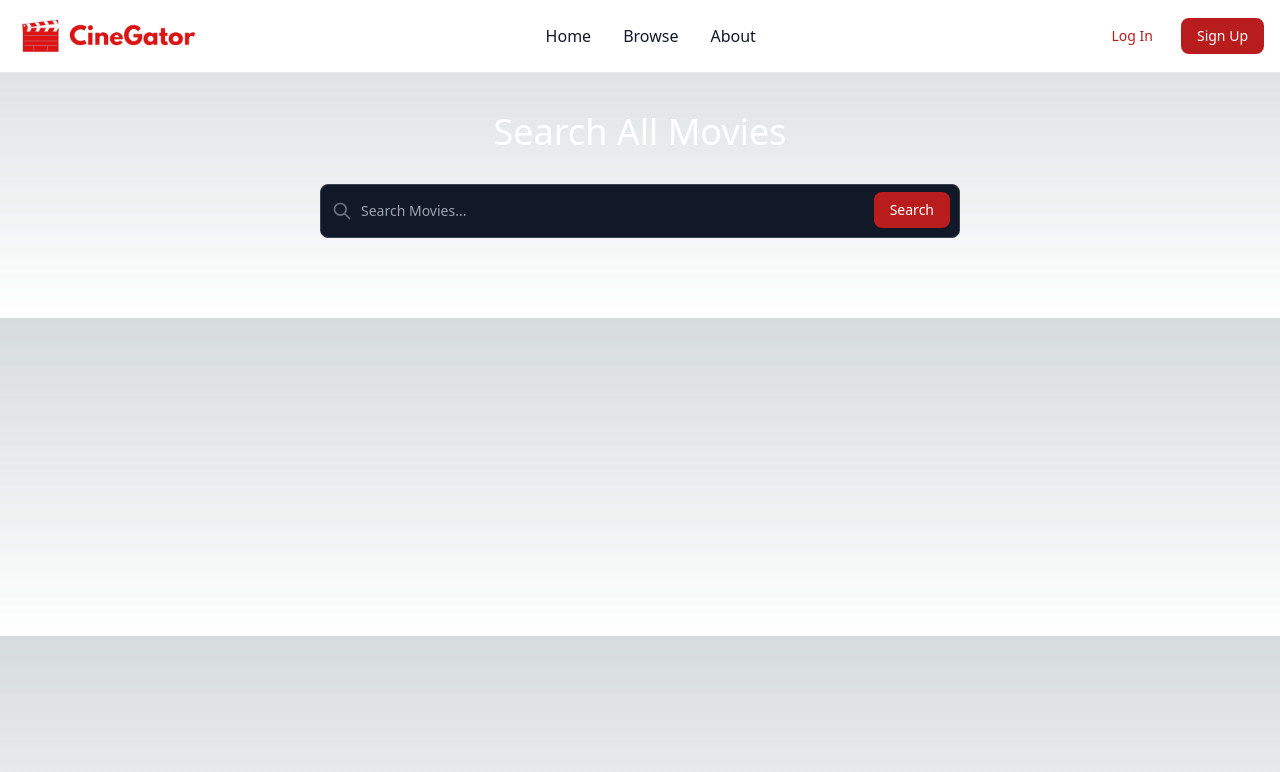
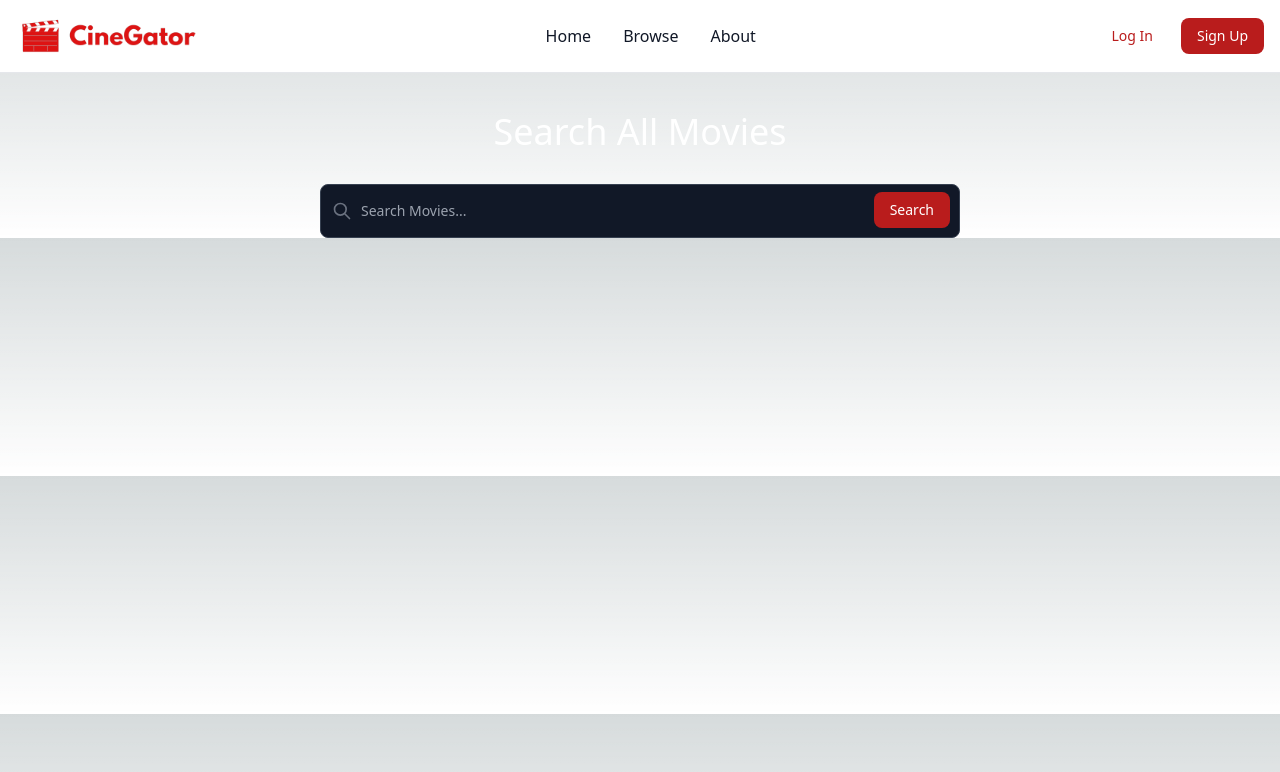
Before and after one commit to CIS4930IC/CineGator, a Next.js app in the folder frontend/: page /browse in a window 1280 px wide. Shown: the top 772 px of the page. Built offline with nearby package versions, Linux system fonts and the light colour scheme.

Commit message:
Added loading and no results to search

```diff
--- a/frontend/src/app/browse/page.js
+++ b/frontend/src/app/browse/page.js
@@ -1,5 +1,5 @@
 "use client"
-import { useState } from "react"
+import { useState, useEffect } from "react"
 import useSwr from "swr"
 import MovieCard from "../components/MovieCard"
 
@@ -9,15 +9,23 @@
 export default function Browse() {
     const [movieResult, setMovieResult] = useState([])
     const [query, setQuery] = useState("")
+    const [shouldFetch, setShouldFetch] = useState(false)
 
-    const { data, error } = useSwr(
-        () => query && `https://api.themoviedb.org/3/search/movie?api_key=${api}&query=${query}`,
+    const { data, error, isLoading } = useSwr(
+        () => shouldFetch && query && `https://api.themoviedb.org/3/search/movie?api_key=${api}&query=${query}`,
         fetcher
     )
 
+    useEffect(() => {
+        if (data) {
+            setMovieResult(data)
+            setShouldFetch(false)
+        }
+    }, [data])
+
     function search(e) {
         e.preventDefault();
-        setMovieResult(data)
+        setShouldFetch(true)
     }
 
     return (
@@ -34,16 +42,24 @@
                         <button type="submit" className="text-white absolute right-2.5 bottom-2.5 bg-red-700 hover:bg-red-800 focus:outline-none font-medium rounded-lg text-sm px-4 py-2 dark:bg-red-600 dark:hover:bg-red-700">Search</button>
                     </div>
                 </form>
-                <div className="flex justify-center mt-10 mb-10">
-                    <div className="grid sm:grid-cols-2 md:grid-cols-3 lg:grid-cols-4 xl:grid-cols-5 2xl:grid-cols-6 gap-8">
-                        {movieResult?.results?.map(movie => (
-                            <MovieCard key={movie.id} id={movie.id} />
-                        ))}
-                    </div>
-                </div>
+                {isLoading ?
+                    (<div className="flex justify-center items-center mt-20">
+                        <div className="inline-block h-8 w-8 animate-spin rounded-full border-4 border-solid border-current border-r-transparent align-[-0.125em] motion-reduce:animate-[spin_1.5s_linear_infinite]" role="status">
+                            <span className="!absolute !-m-px !h-px !w-px !overflow-hidden !whitespace-nowrap !border-0 !p-0 ![clip:rect(0,0,0,0)]">Loading...</span>
+                        </div>
+                    </div>)
+                    : movieResult && movieResult.results && movieResult.results.length > 0 ?
+                        (<div className="flex justify-center mt-10 mb-10">
+                            <div className="grid sm:grid-cols-2 md:grid-cols-3 lg:grid-cols-4 xl:grid-cols-5 2xl:grid-cols-6 gap-8">
+                                {movieResult.results.map(movie => (
+                                    <MovieCard key={movie.id} id={movie.id} />
+                                ))}
+                            </div>
+                        </div>) : query != "" && movieResult && movieResult.results && movieResult.results.length <= 0 ? (
+                            <p className="text-white text-2xl font-medium flex items-center justify-center mt-20">{error ? 'An error occurred' : 'No movies found'}</p>
+                        ) : null}
                 {/* <h1 className="text-white text-4xl font-medium flex items-center justify-center mt-20">Recently Reviewed</h1> */}
             </div>
         </div>
-
     )
 }
```
